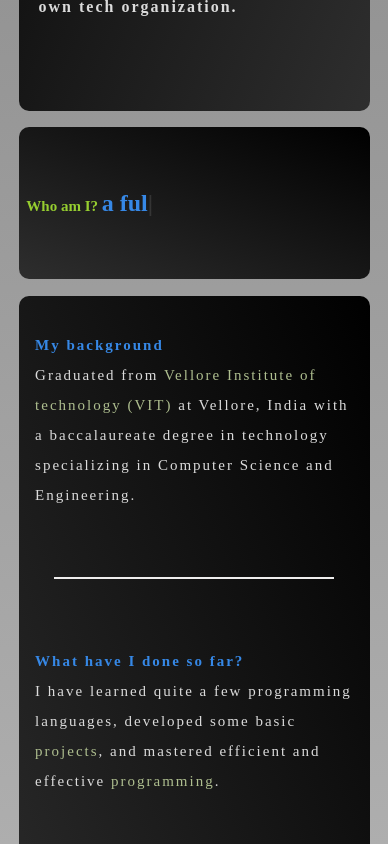
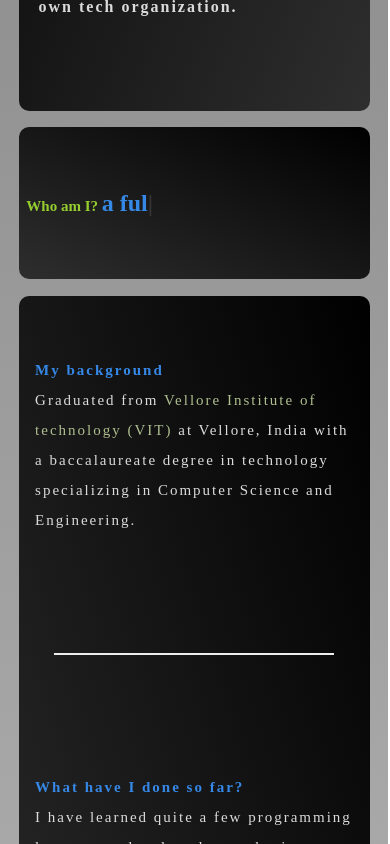
Before and after one commit to DheerajGadwala/Portfolio, a React (Create React App) app: page / in a window 390 px wide. Shown: the part 860-1704 px from the top of the page. Built offline with nearby package versions, Linux system fonts and the light colour scheme.

Commit message:
added aboutMe, typingAnimation and intro to Home

```diff
--- a/src/App.js
+++ b/src/App.js
@@ -1,28 +1,19 @@
 import React from 'react';
 import Navbar from './components/navbar';
-import TypingAnimation from './components/typingAnimation';
-import AboutMe from './components/aboutMe';
-import Intro from './components/intro';
+import Home from './components/home';
 import EducationBlock from './components/education';
 import Projects from './components/projects';
 import Skills from './components/skills';
 import './App.css';
 
 const App = ()=>{
-    const [animationItems, setAnimationItems] = React.useState(['a tech enthusiast', 'a full-stack developer', 'a free spirit',  'a gamer', 'a react Developer', 'a humanist', 'a programmer', 'a history nerd', 'a dreamer']);
 
     return (
         <>
+            <Navbar/>
             <div className="stagingArea1">
-                <Navbar/>
                 <div className="container flexDirection">
-                    <div>
-                        <AboutMe/>
-                    </div>
-                    <div className="homeSide2">
-                        <TypingAnimation animationItems = {animationItems} />
-                        <Intro/>
-                    </div>
+                    <Home/>
                 </div>
             </div>
             <div className="stagingArea2">
--- a/src/components/education/educationElement/style.css
+++ b/src/components/education/educationElement/style.css
@@ -6,7 +6,7 @@
     display: inline-flex;
     align-items: center;
     flex-direction: column;
-    background: linear-gradient(to bottom right, rgb(17, 81, 155), rgb(53, 91, 134));
+    background: linear-gradient(to bottom right, rgb(17, 81, 155), rgb(76, 104, 136));
     box-shadow: 1px 1px 0 rgb(8, 33, 61);
     box-shadow: 2px 2px 0 rgb(8, 33, 61);
 }
--- /dev/null
+++ b/src/components/home/index.js
@@ -0,0 +1,24 @@
+import React from 'react';
+import AboutMe from './aboutMe';
+import TypingAnimation from './typingAnimation';
+import Intro from './intro';
+import './style.css';
+
+const Home = ()=>{
+
+    const [animationItems, setAnimationItems] = React.useState(['a tech enthusiast', 'a full-stack developer', 'a free spirit',  'a gaming ninja', 'a react developer', 'a humanist', 'a programmer', 'a history nerd', 'a dreamer']);
+
+    return (
+        <>
+            <div>
+                <AboutMe/>
+            </div>
+            <div className="homeSide2">
+                <TypingAnimation animationItems = {animationItems} />
+                <Intro/>
+            </div>
+        </>
+    );
+}
+
+export default Home;
--- a/src/components/intro/style.css
+++ b/src/components/home/intro/style.css
@@ -75,13 +75,13 @@ span a:hover{
         font-size: 15px;
     }
 }
-@media screen and (max-width: 500px){
-    .IntroArea{
-        height: 97vh;
-    }
-}
-@media screen and (max-width: 370px){
+@media screen and (max-width: 550px){
     .IntroArea{
         height: 127vh;
     }
 }
+@media screen and (max-width: 350px){
+    .IntroArea{
+        height: 147vh;
+    }
+}
```
Also changed, not shown: src/components/contactMe/index.js (added, +11 -0 lines), src/components/contactMe/style.css (added), src/components/home/aboutMe/images/Myphoto.jpeg (renamed from src/components/aboutMe/images/Myphoto.jpeg), src/components/home/aboutMe/index.js (renamed from src/components/aboutMe/index.js), src/components/home/aboutMe/style.css (renamed from src/components/aboutMe/style.css), src/components/home/intro/index.js (renamed from src/components/intro/index.js), src/components/home/style.css (added), src/components/home/typingAnimation/index.js (renamed from src/components/typingAnimation/index.js), src/components/home/typingAnimation/style.css (renamed from src/components/typingAnimation/style.css).
